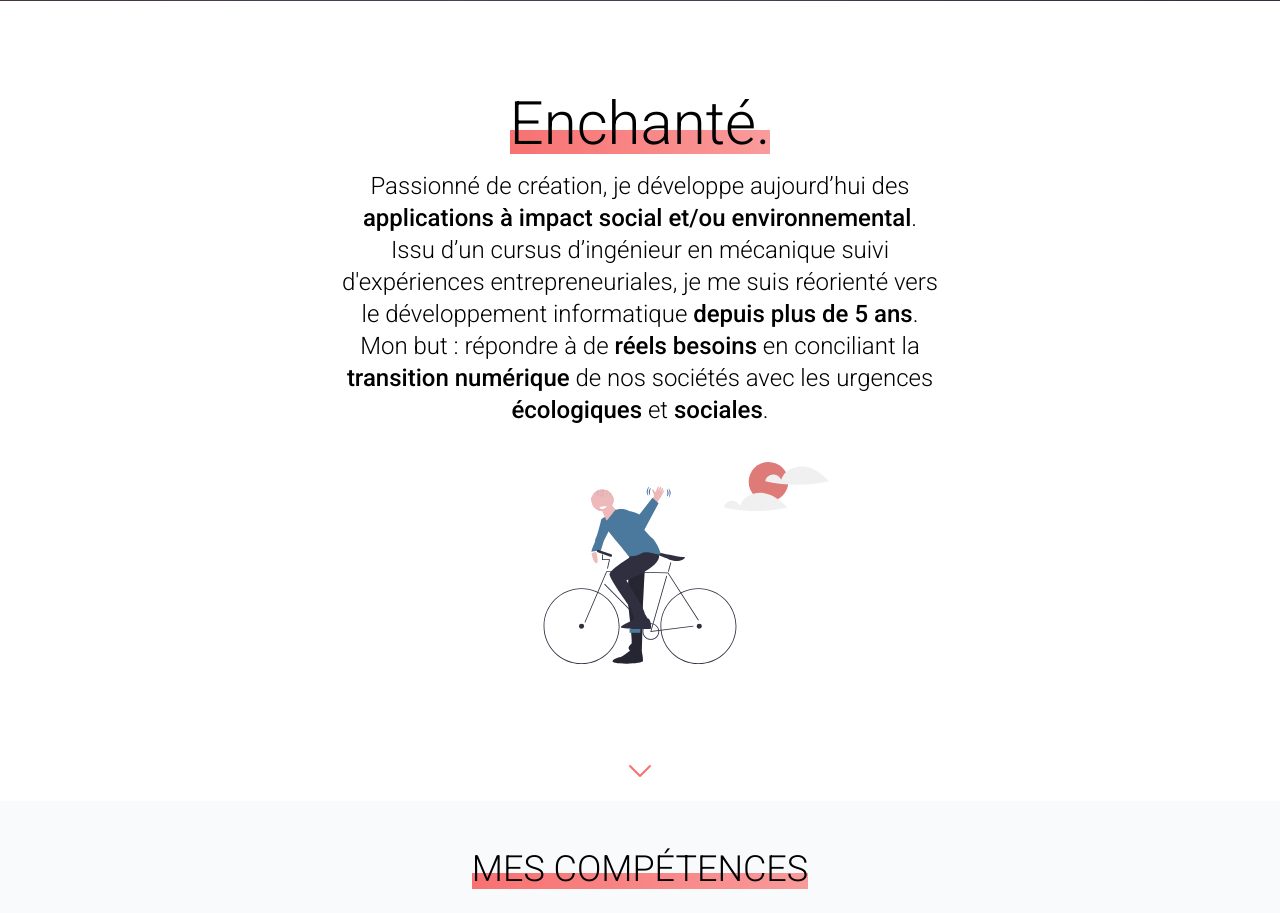
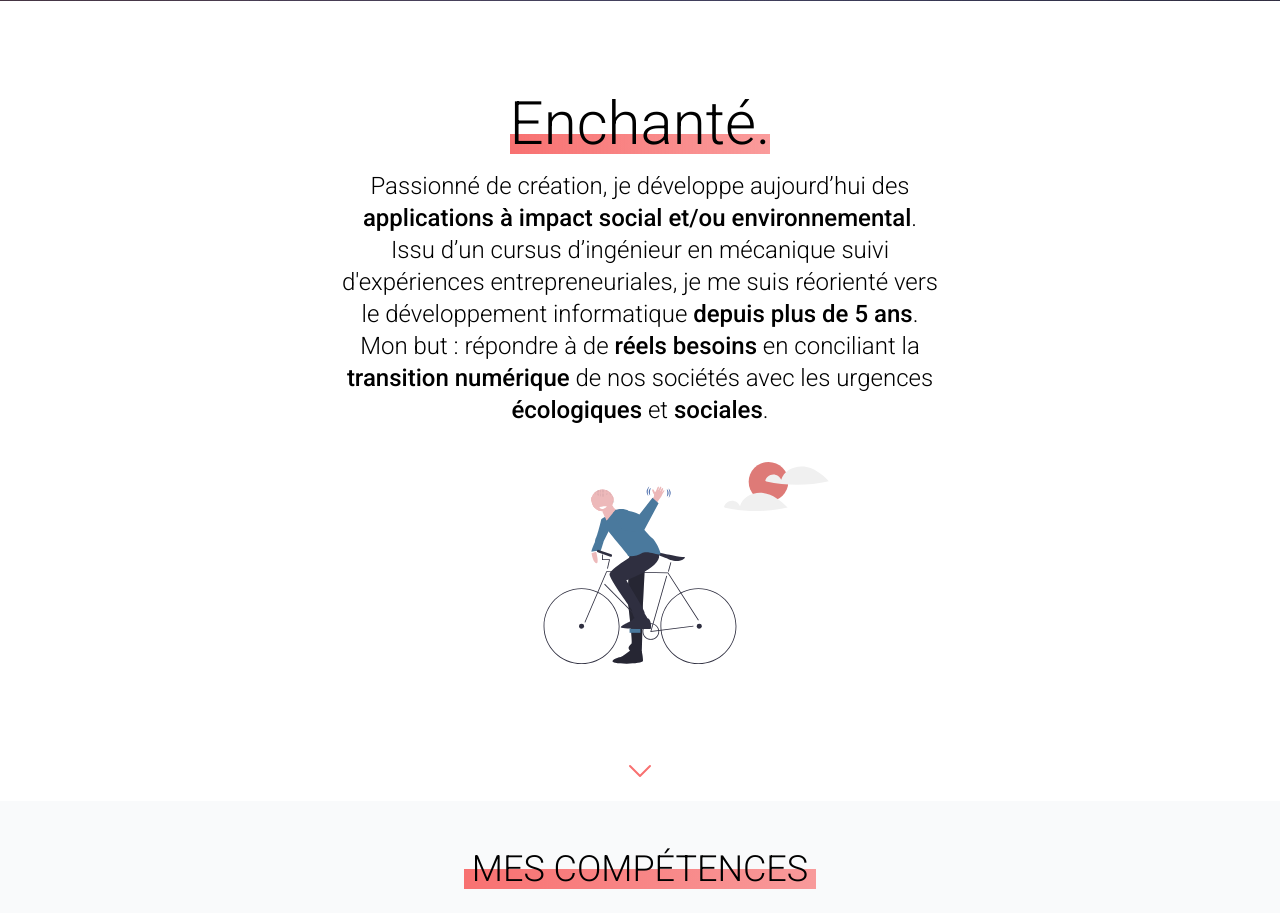
Before and after one commit to antoineludeau/portfolio, a Next.js app: page / in a window 1280 px wide. Shown: the part 799-1712 px from the top of the page. Built offline with nearby package versions, Linux system fonts and the light colour scheme.

Commit message:
fixed title underline backgound size

```diff
--- a/components/atoms/SectionTitle.tsx
+++ b/components/atoms/SectionTitle.tsx
@@ -1,6 +1,6 @@
 const SectionTitle = ({ title }: { title: string }) => {
   return (
-    <h2 className="mb-10 mt-12 font-light text-4xl uppercase bg-gradient-to-r from-red-400 to-red-400/70 bg-no-repeat	bg-100%_40% bg-bottom">
+    <h2 className="mb-10 mt-12 px-2 text-center font-light text-4xl uppercase bg-gradient-to-r from-red-400 to-red-400/70 bg-no-repeat bg-100%_20px bg-bottom">
       {title}
     </h2>
   );
--- a/components/organisms/PresentationSection.tsx
+++ b/components/organisms/PresentationSection.tsx
@@ -16,7 +16,7 @@ const PresentationSection = ({
     >
       <div className="w-full sm:w-2/3 md:w-1/2 lg:max-w-screen-xl p-5">
         <div className="flex justify-center">
-          <h2 className="text-6xl font-light mb-4 bg-gradient-to-r from-red-400 to-red-400/70 bg-no-repeat bg-100%_40% bg-bottom">
+          <h2 className="text-6xl font-light mb-4 bg-gradient-to-r from-red-400 to-red-400/70 bg-no-repeat bg-100%_20px bg-bottom">
             Enchanté.
           </h2>
         </div>
--- a/tailwind.config.ts
+++ b/tailwind.config.ts
@@ -11,7 +11,7 @@ const config: Config = {
       'auto': 'auto',
       'cover': 'cover',
       'contain': 'contain',
-      '100%_40%': '100% 40%',
+      '100%_20px': '100% 20px',
     },
     extend: {
       backgroundImage: {
```
